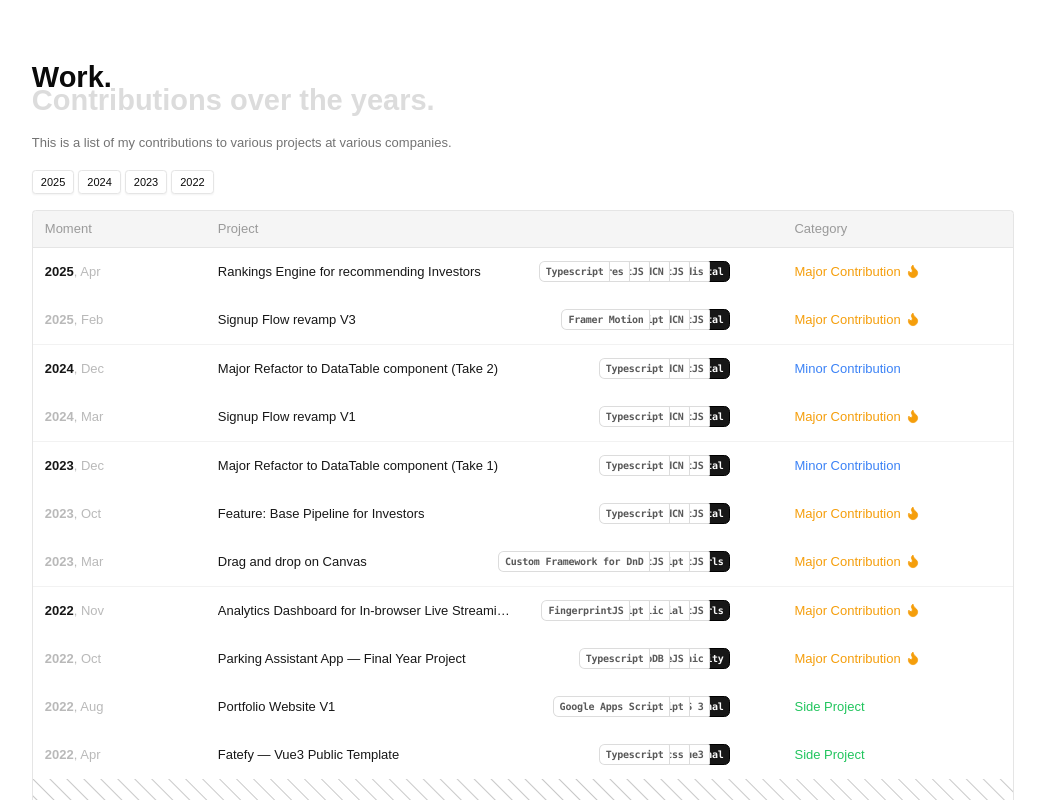
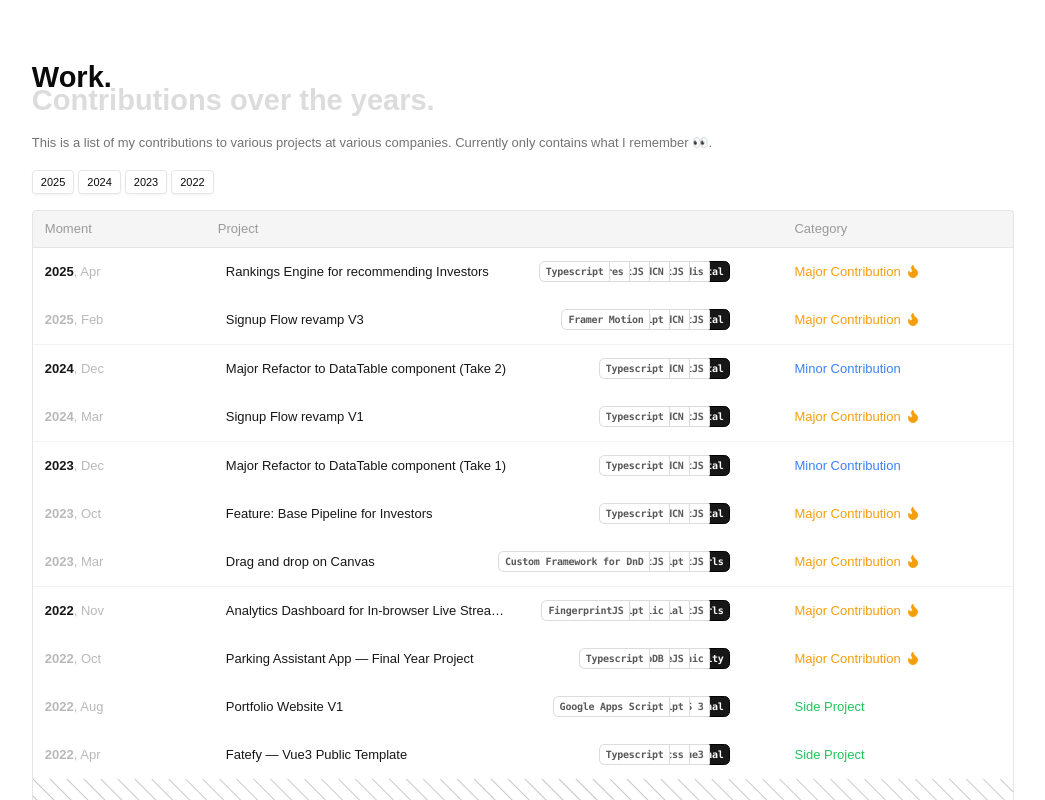
Before and after one commit to Fanoflix/personal-portfolio-v2, a Next.js app: page / in a window 1280 px wide. Shown: the part 1320-2120 px from the top of the page, without its empty margins (117-1162 px from the left). Built offline with nearby package versions, Linux system fonts and the light colour scheme; a web font is replaced by a local one.

Commit message:
Finalized v1

```diff
--- a/src/features/work/WorkPage.tsx
+++ b/src/features/work/WorkPage.tsx
@@ -36,7 +36,7 @@ export default function WorkPage() {
 
         <p className="text-sm text-muted-foreground">
           This is a list of my contributions to various projects at various
-          companies.
+          companies. Currently only contains what I remember 👀.
         </p>
 
         <FiltersBar
--- a/src/features/work/columns.tsx
+++ b/src/features/work/columns.tsx
@@ -55,7 +55,7 @@ export const columns: ColumnDef<WorkWithSubRows, string>[] = [
     header: "Project",
     cell: ({ row }) => (
       <div className="flex flex-nowrap items-center justify-between pr-10">
-        <p className="font-medium text-primary text-[12px] md:text-sm truncate flex-1">
+        <p className="font-medium text-primary text-[12px] md:text-sm truncate flex-1 px-2">
           {row.getValue("project")}
         </p>
 
```
